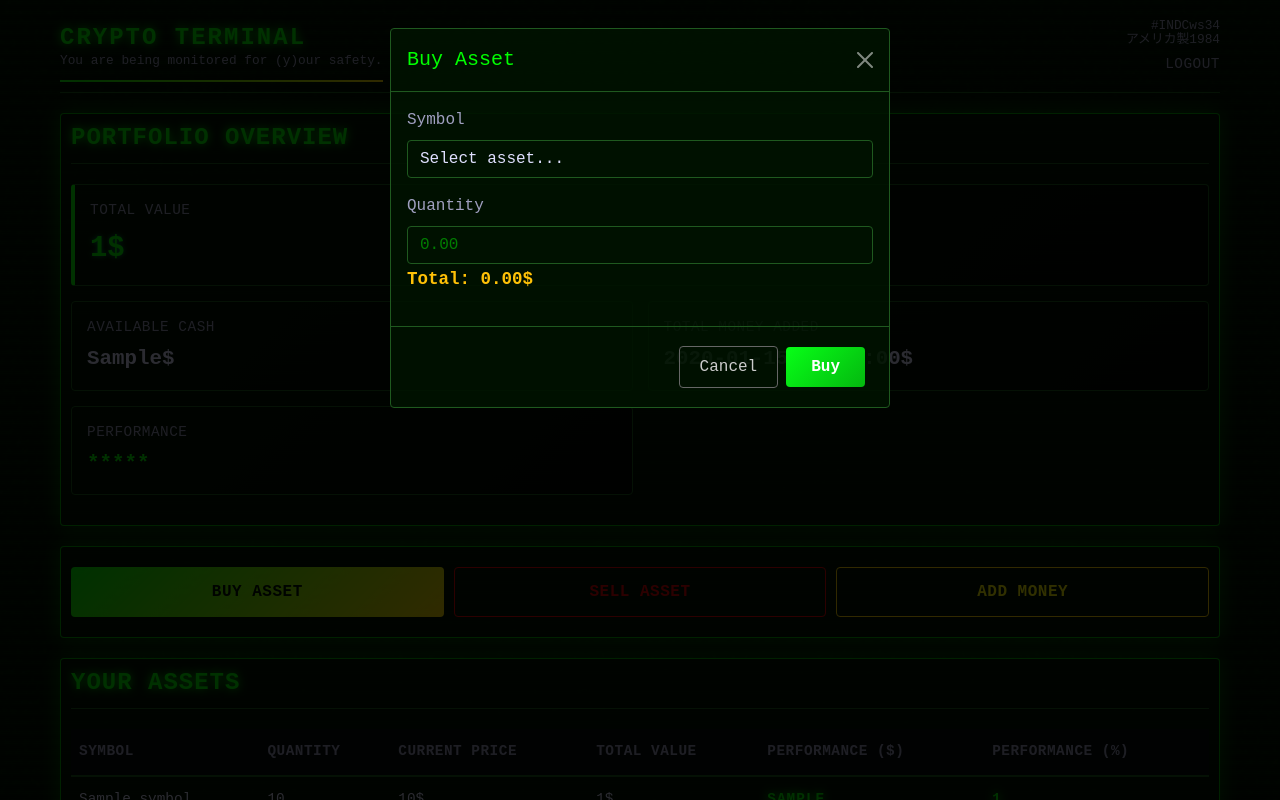
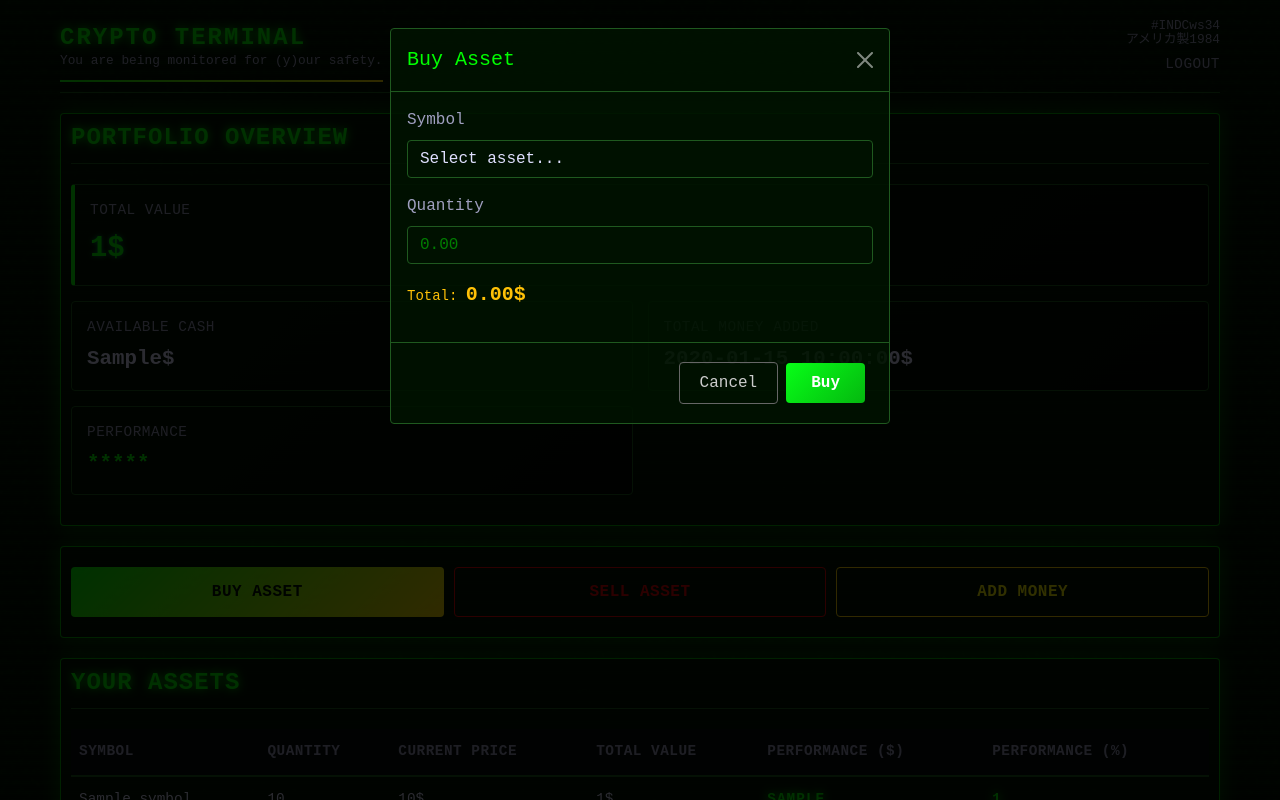
Before and after one commit to NikitaGoncharick/Demo_Crypto_App, a FastAPI app: template frontend/templates/user-profile.html in a window 1280 px wide, after a click on "BUY ASSET". Run offline with FastAPI, Linux system fonts and the light colour scheme; the template is opened without the code that fills it: most values are stand-ins (such as "Sample title", 1, 10 or a date in 2020); parts of the project's set-up code (start-up, migrations or seed data) failed here and were passed over.

Commit message:
Project Files

```diff
--- a/frontend/templates/user-profile.html
+++ b/frontend/templates/user-profile.html
@@ -573,8 +573,8 @@
                         <div class="mb-3">
                             <label class="form-label">Quantity</label>
                             <input type="number" class="form-control" name="quantity" placeholder="0.00" step="0.01" required> <!-- ⚠️ -->
-                            <div class="fs-5 fw-bold">
-                                <small class="text-warning">Total: <span id="totalAmount" >0.00$</span></small>
+                            <div class="mt-3">
+                                <small class="text-warning">Total: <span id="totalAmount" class="fs-5 fw-bold">0.00$</span></small>
                             </div>
                         </div>
 
```
Also changed, not shown: backend/database.db.
